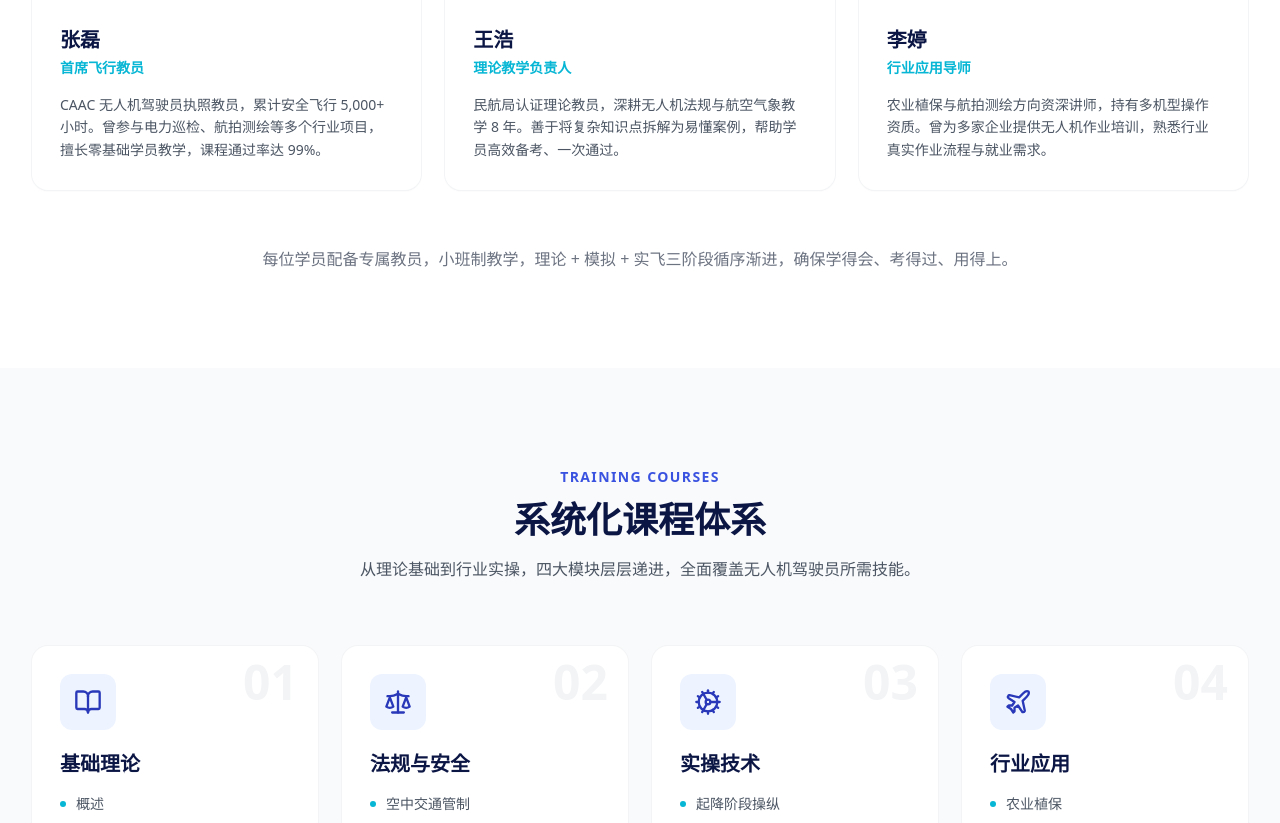
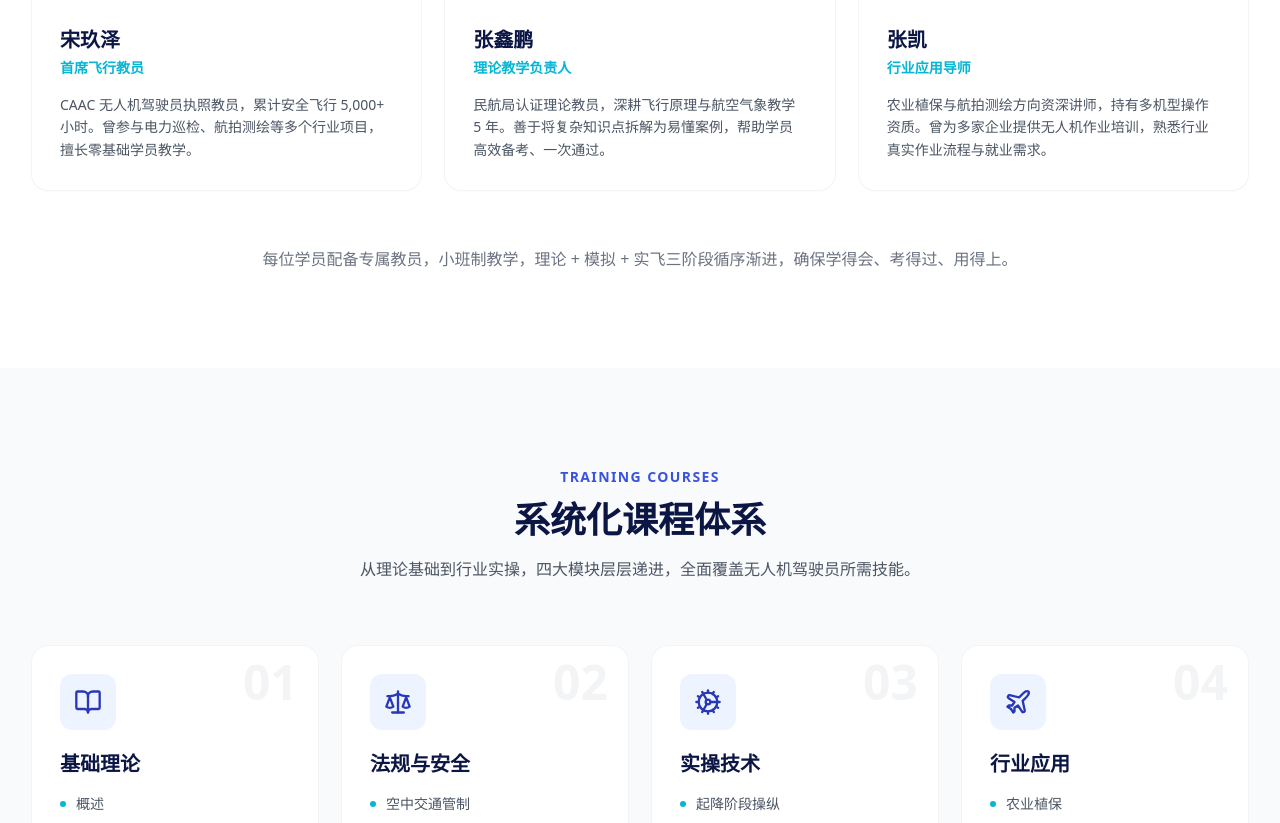
Before and after one commit to jiuze-0090/nbyte-air, a React (Vite) app: page / in a window 1280 px wide. Shown: the part 1687-2510 px from the top of the page. Built offline with nearby package versions, Linux system fonts and the light colour scheme.

Commit message:
Updated Instructors.tsx

```diff
--- a/src/components/Instructors.tsx
+++ b/src/components/Instructors.tsx
@@ -2,17 +2,17 @@ import { UserCircle2 } from 'lucide-react';
 
 const instructors = [
   {
-    name: '张磊',
+    name: '宋玖泽',
     title: '首席飞行教员',
-    bio: 'CAAC 无人机驾驶员执照教员，累计安全飞行 5,000+ 小时。曾参与电力巡检、航拍测绘等多个行业项目，擅长零基础学员教学，课程通过率达 99%。',
+    bio: 'CAAC 无人机驾驶员执照教员，累计安全飞行 5,000+ 小时。曾参与电力巡检、航拍测绘等多个行业项目，擅长零基础学员教学。',
   },
   {
-    name: '王浩',
+    name: '张鑫鹏',
     title: '理论教学负责人',
-    bio: '民航局认证理论教员，深耕无人机法规与航空气象教学 8 年。善于将复杂知识点拆解为易懂案例，帮助学员高效备考、一次通过。',
+    bio: '民航局认证理论教员，深耕飞行原理与航空气象教学 5 年。善于将复杂知识点拆解为易懂案例，帮助学员高效备考、一次通过。',
   },
   {
-    name: '李婷',
+    name: '张凯',
     title: '行业应用导师',
     bio: '农业植保与航拍测绘方向资深讲师，持有多机型操作资质。曾为多家企业提供无人机作业培训，熟悉行业真实作业流程与就业需求。',
   },
```
